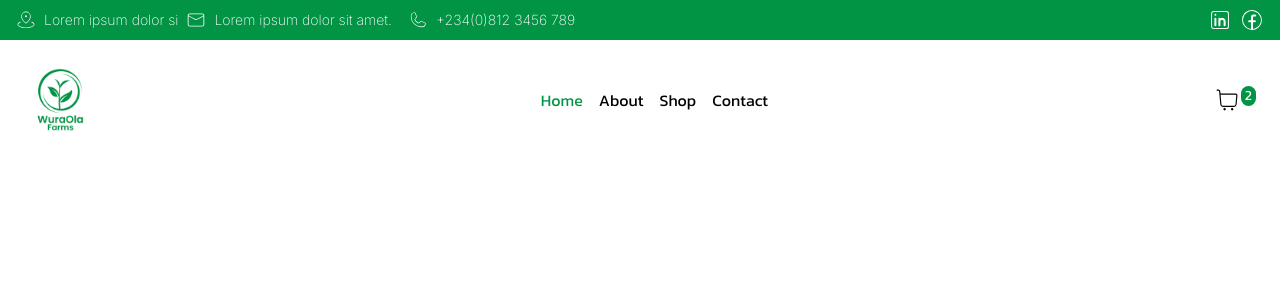
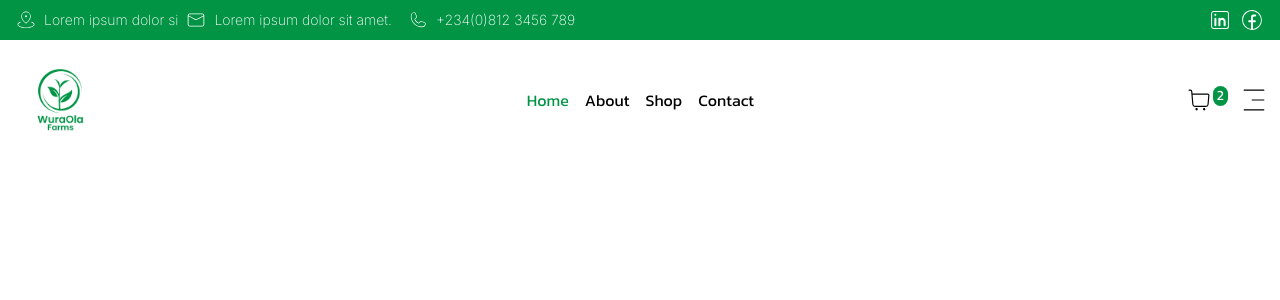
Before and after one commit to OlaiwonAbdullahi/WuraOla-Farms, a React (Vite) app: page / in a window 1280 px wide. Shown: the top 300 px of the page. Built offline with nearby package versions, Linux system fonts and the light colour scheme.

Commit message:
update Navbar.jsx

```diff
--- a/src/components/Navbar.jsx
+++ b/src/components/Navbar.jsx
@@ -1,4 +1,4 @@
-import { CiShoppingCart } from "react-icons/ci";
+import { CiMenuFries, CiShoppingCart } from "react-icons/ci";
 import logo from "../assets/wuraolalogo.png";
 const Navbar = () => {
   return (
@@ -6,7 +6,7 @@ const Navbar = () => {
       <div className="">
         <img src={logo} alt="" className=" w-24 h-24" />
       </div>
-      <div className="">
+      <div className=" md:flex hidden ">
         <ul className=" flex gap-4">
           <li className=" text-secondary">Home</li>
           <li>About</li>
@@ -14,11 +14,17 @@ const Navbar = () => {
           <li>Contact</li>
         </ul>
       </div>
-      <div className=" p-3 flex">
-        <CiShoppingCart className=" h-7 w-7" />
-        <span className=" text-sm bg-secondary text-primary h-5 p-1 items-center flex rounded-full">
-          2
-        </span>
+
+      <div className=" flex items-center">
+        <div className=" p-3 flex">
+          <CiShoppingCart className=" h-7 w-7" />
+          <span className=" text-sm bg-secondary text-primary h-5 p-1 items-center flex rounded-full">
+            2
+          </span>
+        </div>
+        <div className="">
+          <CiMenuFries className=" h-7 w-7" />
+        </div>
       </div>
     </div>
   );
```
